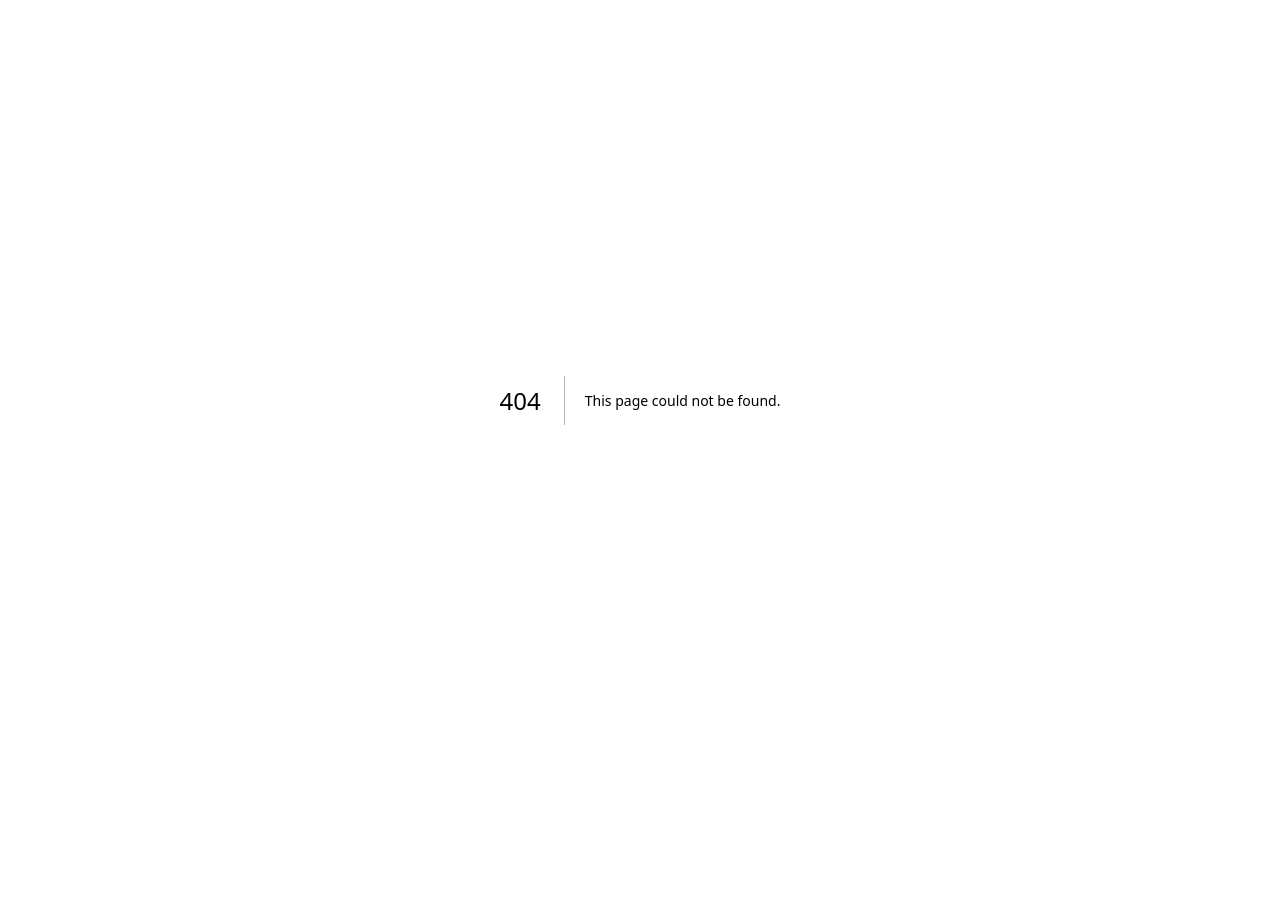
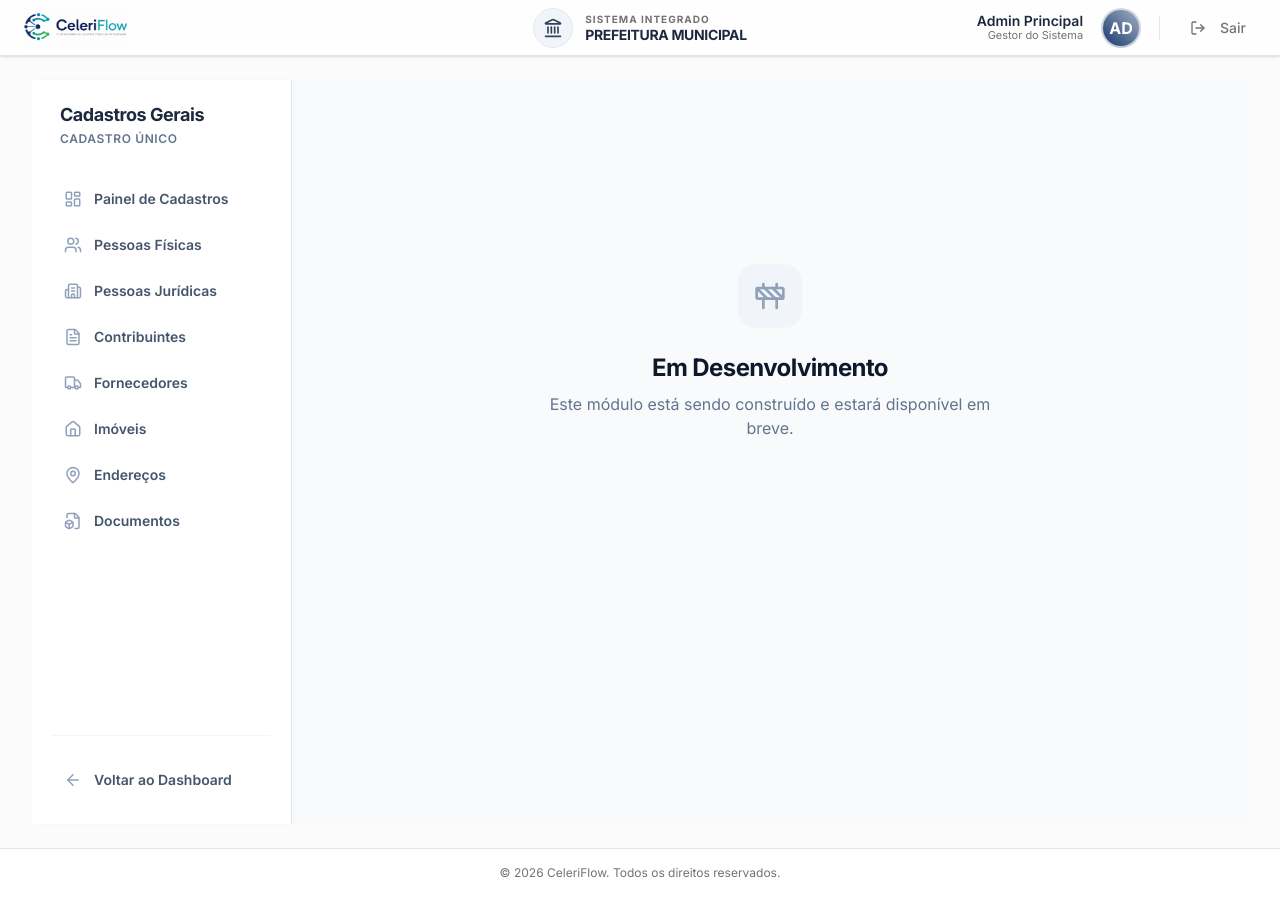
Before and after one commit to thiagomorcatty/CeleriFlow-base, a Next.js app: page /app-domain/cadastros/contribuintes in a window 1280 px wide. Before the commit this address had no page. Before the commit the page ends 800 px from the top, so only its background shows below. Built offline with nearby package versions, Linux system fonts and the light colour scheme; no server answers; the database is empty.

Commit message:
feat: adiciona paginas de construcao para modulos de cadastros que faltavam

```diff
--- /dev/null
+++ b/src/app/app-domain/cadastros/contribuintes/page.tsx
@@ -0,0 +1,13 @@
+import { Construction } from "lucide-react";
+
+export default function Page() {
+  return (
+    <div className="flex flex-col items-center justify-center min-h-[60vh] text-center px-4 animate-in fade-in slide-in-from-bottom-4 duration-500">
+      <div className="w-16 h-16 bg-slate-100 rounded-2xl flex items-center justify-center mb-6">
+        <Construction className="w-8 h-8 text-slate-400" />
+      </div>
+      <h1 className="text-2xl font-bold text-slate-900 tracking-tight mb-2">Em Desenvolvimento</h1>
+      <p className="text-slate-500 max-w-md">Este módulo está sendo construído e estará disponível em breve.</p>
+    </div>
+  );
+}
--- /dev/null
+++ b/src/app/app-domain/cadastros/documentos/page.tsx
@@ -0,0 +1,13 @@
+import { Construction } from "lucide-react";
+
+export default function Page() {
+  return (
+    <div className="flex flex-col items-center justify-center min-h-[60vh] text-center px-4 animate-in fade-in slide-in-from-bottom-4 duration-500">
+      <div className="w-16 h-16 bg-slate-100 rounded-2xl flex items-center justify-center mb-6">
+        <Construction className="w-8 h-8 text-slate-400" />
+      </div>
+      <h1 className="text-2xl font-bold text-slate-900 tracking-tight mb-2">Em Desenvolvimento</h1>
+      <p className="text-slate-500 max-w-md">Este módulo está sendo construído e estará disponível em breve.</p>
+    </div>
+  );
+}
--- /dev/null
+++ b/src/app/app-domain/cadastros/enderecos/page.tsx
@@ -0,0 +1,13 @@
+import { Construction } from "lucide-react";
+
+export default function Page() {
+  return (
+    <div className="flex flex-col items-center justify-center min-h-[60vh] text-center px-4 animate-in fade-in slide-in-from-bottom-4 duration-500">
+      <div className="w-16 h-16 bg-slate-100 rounded-2xl flex items-center justify-center mb-6">
+        <Construction className="w-8 h-8 text-slate-400" />
+      </div>
+      <h1 className="text-2xl font-bold text-slate-900 tracking-tight mb-2">Em Desenvolvimento</h1>
+      <p className="text-slate-500 max-w-md">Este módulo está sendo construído e estará disponível em breve.</p>
+    </div>
+  );
+}
--- /dev/null
+++ b/src/app/app-domain/cadastros/fornecedores/page.tsx
@@ -0,0 +1,13 @@
+import { Construction } from "lucide-react";
+
+export default function Page() {
+  return (
+    <div className="flex flex-col items-center justify-center min-h-[60vh] text-center px-4 animate-in fade-in slide-in-from-bottom-4 duration-500">
+      <div className="w-16 h-16 bg-slate-100 rounded-2xl flex items-center justify-center mb-6">
+        <Construction className="w-8 h-8 text-slate-400" />
+      </div>
+      <h1 className="text-2xl font-bold text-slate-900 tracking-tight mb-2">Em Desenvolvimento</h1>
+      <p className="text-slate-500 max-w-md">Este módulo está sendo construído e estará disponível em breve.</p>
+    </div>
+  );
+}
--- /dev/null
+++ b/src/app/app-domain/cadastros/imoveis/page.tsx
@@ -0,0 +1,13 @@
+import { Construction } from "lucide-react";
+
+export default function Page() {
+  return (
+    <div className="flex flex-col items-center justify-center min-h-[60vh] text-center px-4 animate-in fade-in slide-in-from-bottom-4 duration-500">
+      <div className="w-16 h-16 bg-slate-100 rounded-2xl flex items-center justify-center mb-6">
+        <Construction className="w-8 h-8 text-slate-400" />
+      </div>
+      <h1 className="text-2xl font-bold text-slate-900 tracking-tight mb-2">Em Desenvolvimento</h1>
+      <p className="text-slate-500 max-w-md">Este módulo está sendo construído e estará disponível em breve.</p>
+    </div>
+  );
+}
--- a/src/app/app-domain/cadastros/layout.tsx
+++ b/src/app/app-domain/cadastros/layout.tsx
@@ -61,7 +61,7 @@ export default function CadastrosLayout({ children }: { children: React.ReactNod
 
         <nav className="flex flex-col gap-1.5 flex-1">
           {sidebarNavItems.map((item) => {
-            const isActive = item.href === "/app-domain/cadastros"
+            const isActive = item.href === "/cadastros"
               ? pathname === "/cadastros"
               : pathname.startsWith(item.href);
 
```
